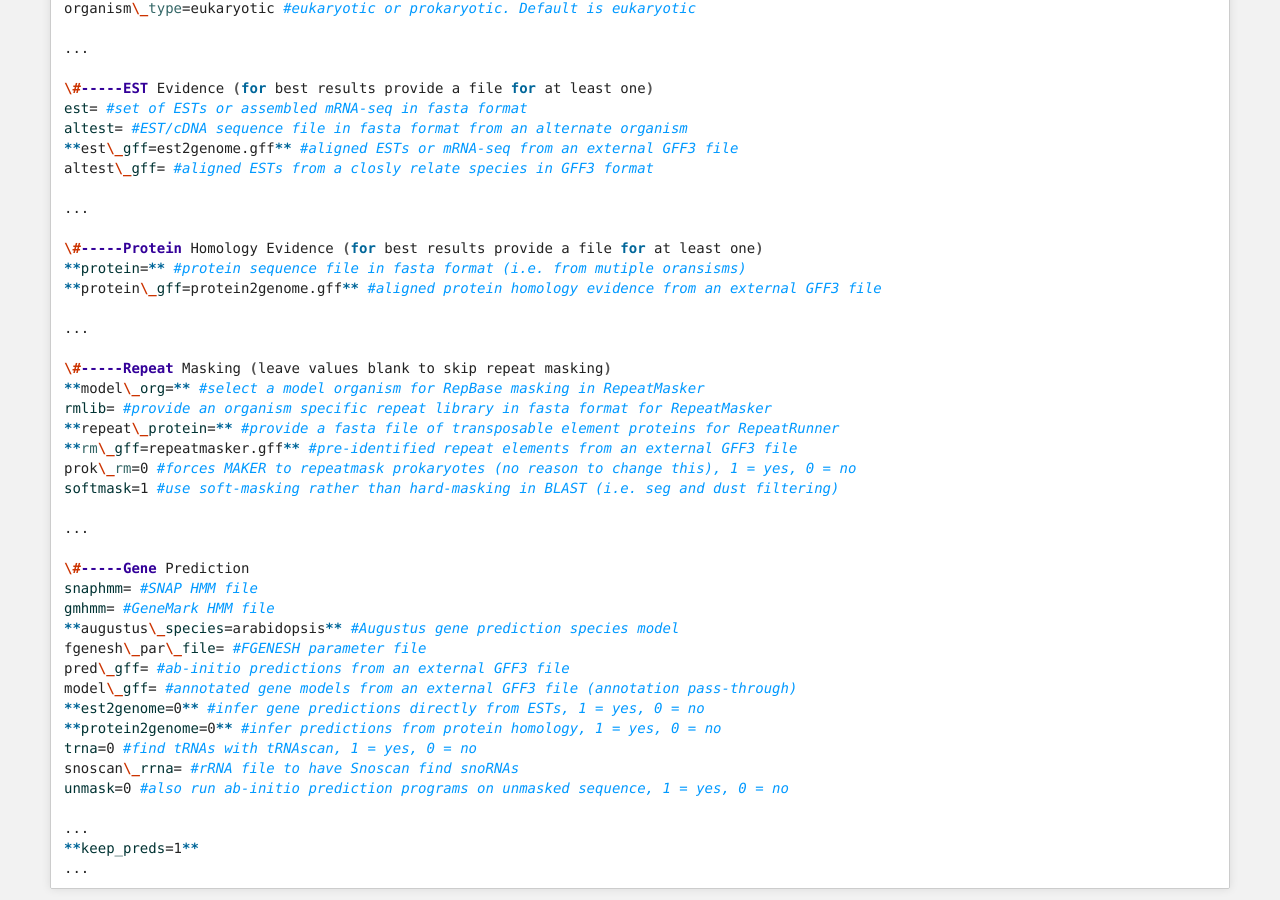
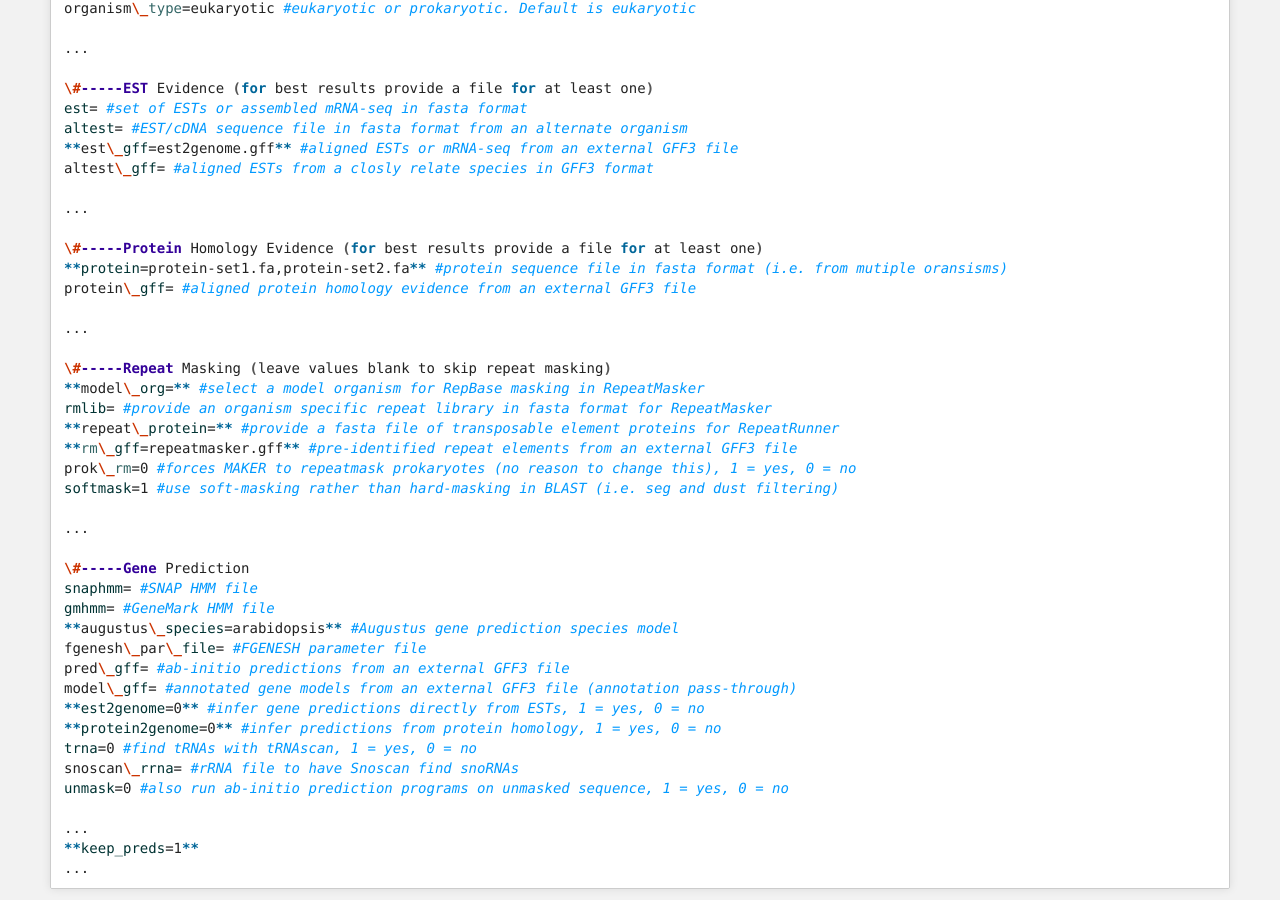
Before and after one commit to SouthGreenPlatform/trainings, a Jekyll site: the page built from _pages/annotation/MAKER/practical2_supl3_maker.md, in a window 1280 px wide and 900 px high, scrolled down 427 px. Built offline with Jekyll 4.4.1, drawn with Linux system fonts in a browser that asks for light colours; nearby versions of some CDN libraries.

Commit message:
Update practical2_supl3_maker.md

```diff
--- a/_pages/annotation/MAKER/practical2_supl3_maker.md
+++ b/_pages/annotation/MAKER/practical2_supl3_maker.md
@@ -26,8 +26,8 @@ altest\_gff= #aligned ESTs from a closly relate species in GFF3 format
 ...
 
 \#-----Protein Homology Evidence (for best results provide a file for at least one)
-**protein=** #protein sequence file in fasta format (i.e. from mutiple oransisms)
-**protein\_gff=protein2genome.gff** #aligned protein homology evidence from an external GFF3 file
+**protein=protein-set1.fa,protein-set2.fa** #protein sequence file in fasta format (i.e. from mutiple oransisms)
+protein\_gff= #aligned protein homology evidence from an external GFF3 file
 
 ...
 
```
